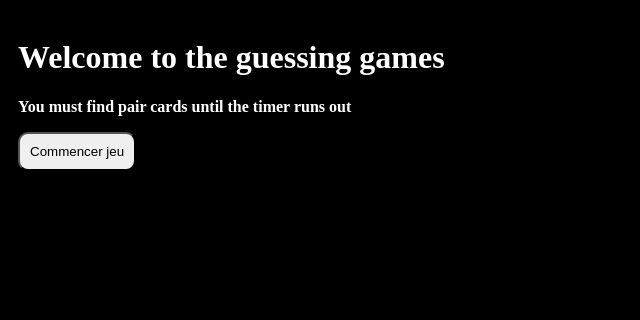
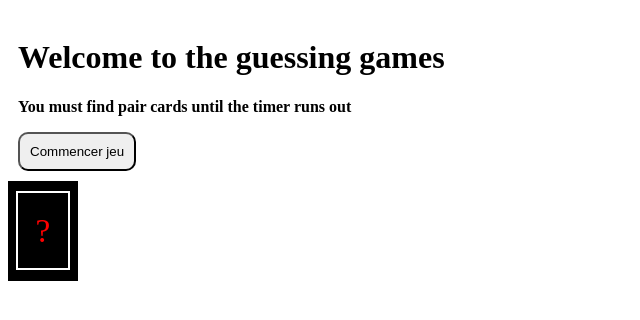
Before and after one commit to larcelboi/Jeu-Carte, a plain HTML site: page site_jeu_mem/sie_mem.html in a window 1280 px wide. Both pictures are taken after a click on the button "Commencer jeu". Shown: the whole page, without its empty margins (0-640 px from the left). Drawn offline with Linux system fonts and the light colour scheme.

Commit message:
créatuion carte

```diff
--- a/css/css_script.css
+++ b/css/css_script.css
@@ -1,5 +1,5 @@
 body{
-    background: black;
+    background: white;
 }
 
 .btnCommencer{
@@ -7,11 +7,30 @@ body{
     padding: 10px;
 }
 .welcomeText{
-    color: white;
+    color: black;
     font-weight: bold;
     padding: 10px;
 }
 .BoxCarte{
-    display: inline-block;
-    padding: 10px;
+    display: flex;
 }
+.carte{
+    background-color:black ;
+    height: 100px;
+    width: 70px;
+    display: flex;
+    justify-content: center;
+    align-items: center;
+    margin-right: 10px;
+}
+.sous_carte{
+    background-color:black ;
+    border: 2px solid white;
+    height: 75px;
+    width: 50px;
+    display: flex;
+    justify-content: center;
+    align-items: center;
+    color:red;
+    font-size: 25pt;
+}
--- a/script_jeu/script1.js
+++ b/script_jeu/script1.js
@@ -4,13 +4,11 @@ const boxCarte = document.querySelector("#boxC");
 btnCommencer.addEventListener("click", (e) => {
     // Création carte
     const carte = document.createElement("div");
+    carte.classList.add("carte");
     const sous_carte = document.createElement("div");
+    sous_carte.classList.add("sous_carte");
 
-    //  edit look carte
-    carte.style.backgroundColor = "black";
-
-    sous_carte.style.border = "5px solid white";
-    sous_carte.style.backgroundColor = "black";
+    sous_carte.textContent = "?";
 
     // Ajouter sous carte dans carte
     carte.append(sous_carte);
--- a/site_jeu_mem/sie_mem.html
+++ b/site_jeu_mem/sie_mem.html
@@ -3,7 +3,7 @@
 <head>
     <meta charset="UTF-8">
     <title>Jeu</title>
-    <script src="sie_mem.html" defer></script>
+    <script src="/script_jeu/script1.js" defer></script>
     <link rel="stylesheet" href="/css/css_script.css" >
 </head>
 
```
